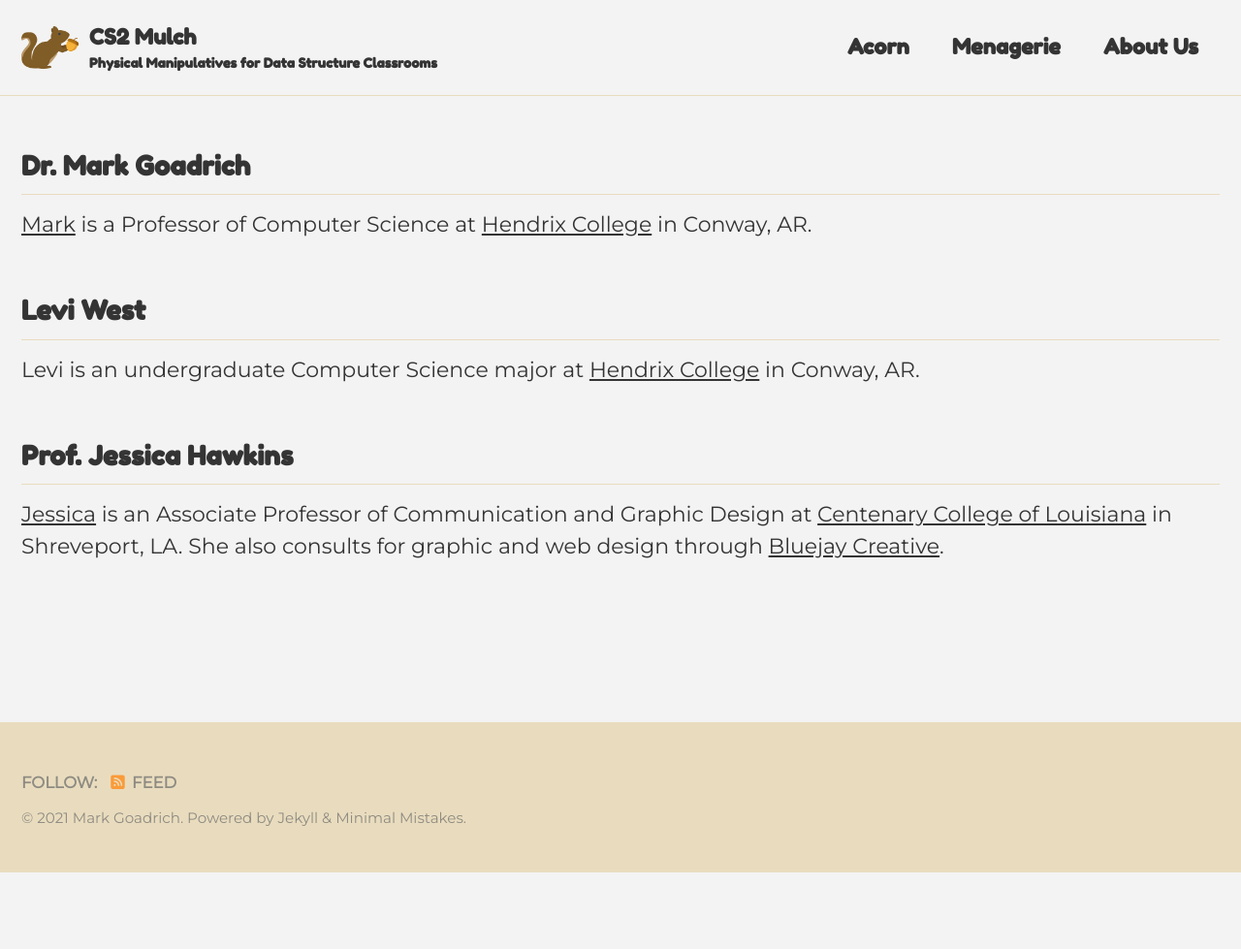
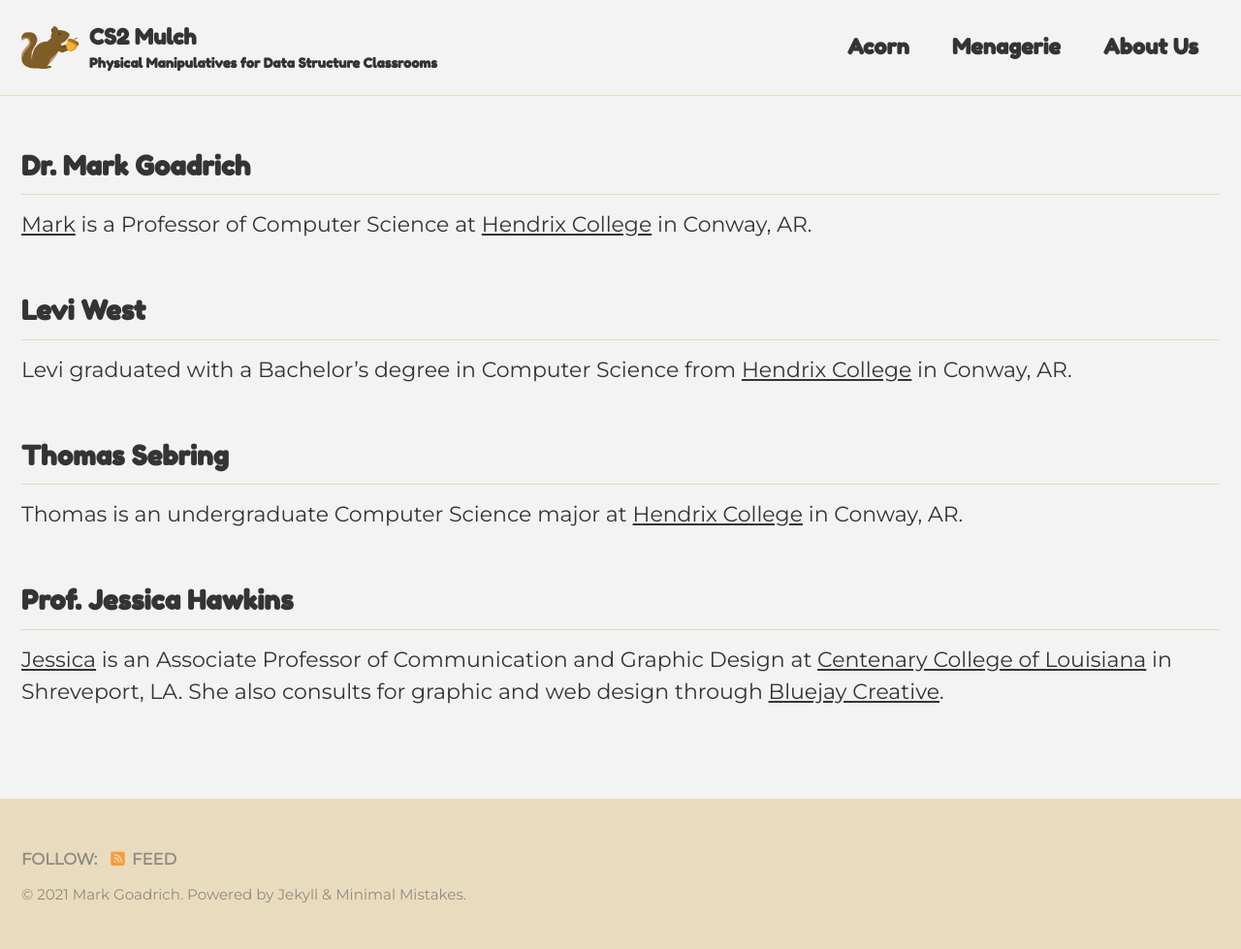
Before and after one commit to qsebring3930/cs2mulch, a Jekyll site: the page built from _pages/about.md, in a window 1280 px wide. Shown: the whole page at 97% size. Built offline with Jekyll 4.4.1, drawn with Linux system fonts in a browser that asks for light colours; cached includes are drawn as plain includes; nearby versions of some CDN libraries; before the commit the page ends 900 px from its top, so only the background shows below that.

Commit message:
Added contributor Thomas to about page

```diff
--- a/_pages/about.md
+++ b/_pages/about.md
@@ -13,8 +13,13 @@ Computer Science at [Hendrix College](http://hendrix.edu) in Conway, AR.
 
 ## Levi West
 
-Levi is an undergraduate Computer Science major at
+Levi graduated with a Bachelor's degree in Computer Science from
 [Hendrix College](http://hendrix.edu) in Conway, AR.
+
+## Thomas Sebring
+Thomas is an undergraduate Computer Science major at
+[Hendrix College](http://hendrix.edu) in Conway, AR.
+
 
 ## Prof. Jessica Hawkins
 
```
